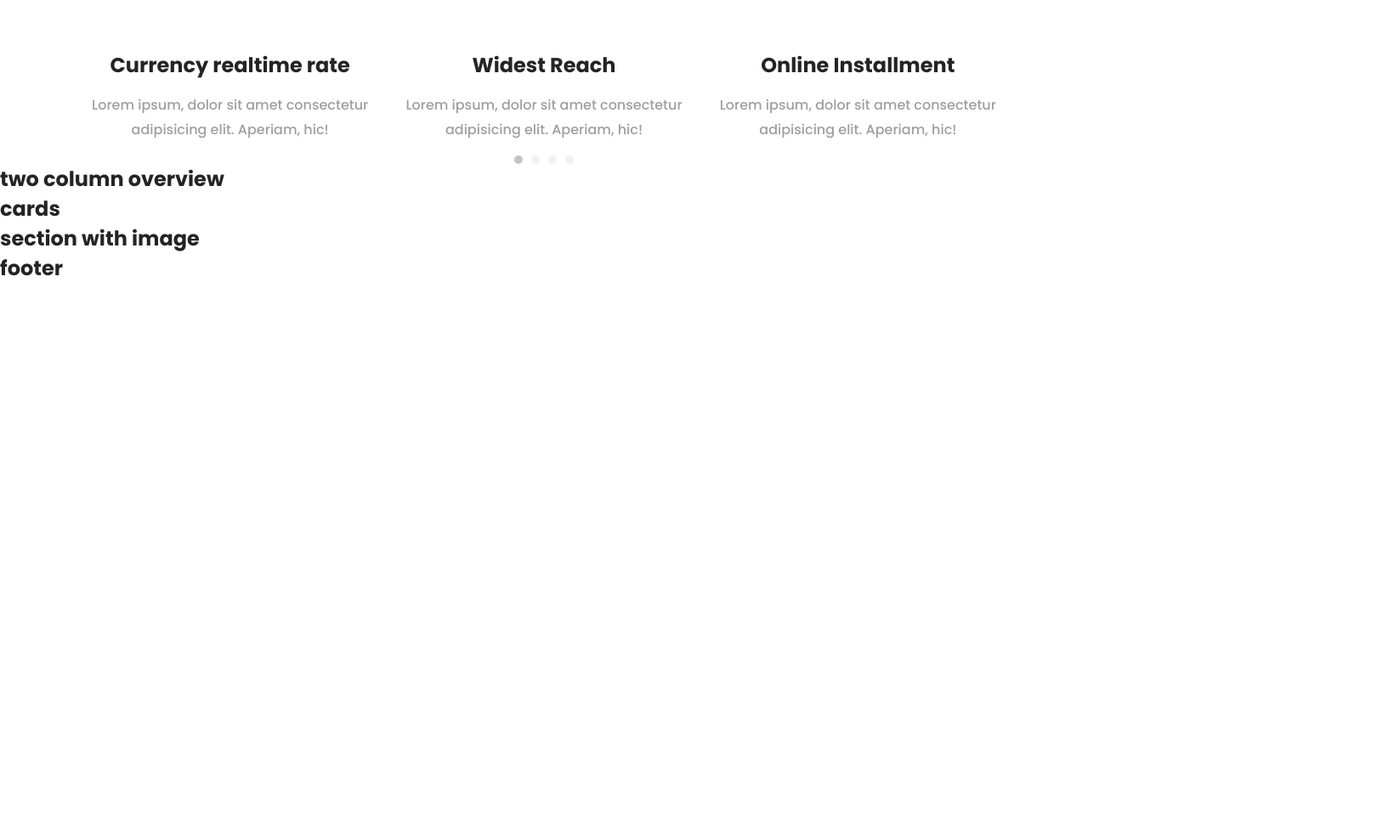
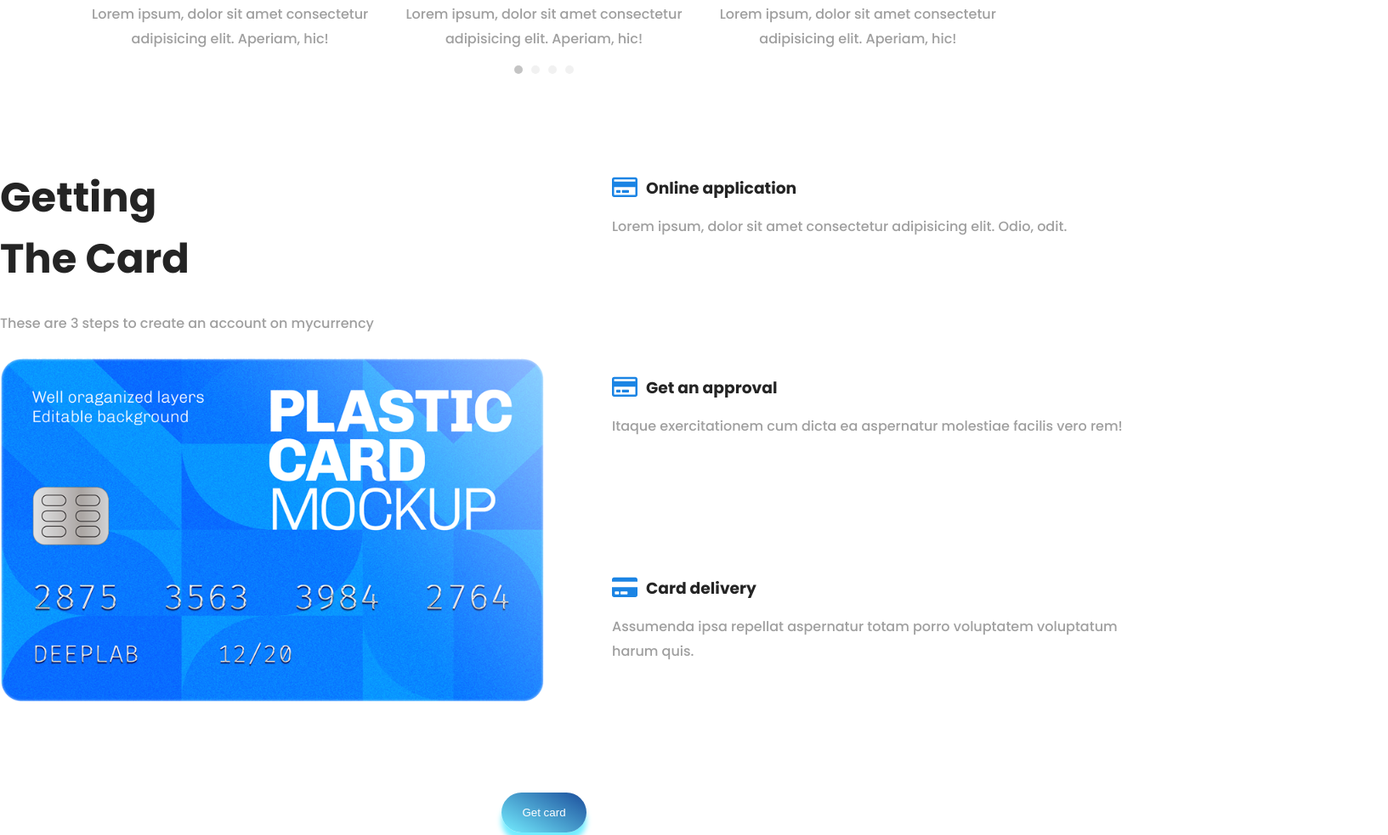
Before and after one commit to bartekbalt/cards-landing-page, a plain HTML site: page index.html in a window 1280 px wide. Shown: the part 1643-2626 px from the top of the page at 85% size, 1633 px wide, since content can reach past the window. Before the commit the page ends 1976 px from the top, so only its background shows below. Drawn offline with Linux system fonts and the light colour scheme.

Commit message:
columns sorted

```diff
--- a/index.html
+++ b/index.html
@@ -119,8 +119,65 @@
             </div>
         </div>
     </section>
-    <section id="two-column-overview">
-        <h2>two column overview</h2>
+    <section class="block-margin" id="two-column-overview">
+        <div class="grid">
+            <div class="left-column">
+                <h2 class="big-header">Getting <br />The Card</h2>
+                <p class="blockpadding">These are 3 steps to create an account on mycurrency</p>
+                <img src="./assets/img/blue-card.png" alt="Blue card image" />
+            </div>
+            <div class="row">
+                <div class="headerwithicon">
+
+                    <div class="icon">
+                        <svg aria-hidden="true" focusable="false" data-prefix="far" data-icon="credit-card"
+                            class="svg-inline--fa fa-credit-card fa-w-18" role="img" xmlns="http://www.w3.org/2000/svg"
+                            viewBox="0 0 576 512">
+                            <path fill="currentColor"
+                                d="M527.9 32H48.1C21.5 32 0 53.5 0 80v352c0 26.5 21.5 48 48.1 48h479.8c26.6 0 48.1-21.5 48.1-48V80c0-26.5-21.5-48-48.1-48zM54.1 80h467.8c3.3 0 6 2.7 6 6v42H48.1V86c0-3.3 2.7-6 6-6zm467.8 352H54.1c-3.3 0-6-2.7-6-6V256h479.8v170c0 3.3-2.7 6-6 6zM192 332v40c0 6.6-5.4 12-12 12h-72c-6.6 0-12-5.4-12-12v-40c0-6.6 5.4-12 12-12h72c6.6 0 12 5.4 12 12zm192 0v40c0 6.6-5.4 12-12 12H236c-6.6 0-12-5.4-12-12v-40c0-6.6 5.4-12 12-12h136c6.6 0 12 5.4 12 12z">
+                            </path>
+                        </svg>
+                    </div>
+                    <h3>Online application</h3>
+                </div>
+                <p>Lorem ipsum, dolor sit amet consectetur adipisicing elit. Odio, odit.</p>
+            </div>
+            <div class="row">
+                <div class="headerwithicon">
+
+                    <div class="icon">
+                        <svg aria-hidden="true" focusable="false" data-prefix="far" data-icon="credit-card"
+                            class="svg-inline--fa fa-credit-card fa-w-18" role="img" xmlns="http://www.w3.org/2000/svg"
+                            viewBox="0 0 576 512">
+                            <path fill="currentColor"
+                                d="M527.9 32H48.1C21.5 32 0 53.5 0 80v352c0 26.5 21.5 48 48.1 48h479.8c26.6 0 48.1-21.5 48.1-48V80c0-26.5-21.5-48-48.1-48zM54.1 80h467.8c3.3 0 6 2.7 6 6v42H48.1V86c0-3.3 2.7-6 6-6zm467.8 352H54.1c-3.3 0-6-2.7-6-6V256h479.8v170c0 3.3-2.7 6-6 6zM192 332v40c0 6.6-5.4 12-12 12h-72c-6.6 0-12-5.4-12-12v-40c0-6.6 5.4-12 12-12h72c6.6 0 12 5.4 12 12zm192 0v40c0 6.6-5.4 12-12 12H236c-6.6 0-12-5.4-12-12v-40c0-6.6 5.4-12 12-12h136c6.6 0 12 5.4 12 12z">
+                            </path>
+                        </svg>
+                    </div>
+                    <h3>Get an approval</h3>
+                </div>
+                <p>Itaque exercitationem cum dicta ea aspernatur molestiae facilis vero rem!</p>
+            </div>
+            <div class="row">
+                <div class="headerwithicon">
+
+                    <div class="icon">
+                        <svg aria-hidden="true" focusable="false" data-prefix="fas" data-icon="credit-card"
+                            class="svg-inline--fa fa-credit-card fa-w-18" role="img" xmlns="http://www.w3.org/2000/svg"
+                            viewBox="0 0 576 512">
+                            <path fill="currentColor"
+                                d="M0 432c0 26.5 21.5 48 48 48h480c26.5 0 48-21.5 48-48V256H0v176zm192-68c0-6.6 5.4-12 12-12h136c6.6 0 12 5.4 12 12v40c0 6.6-5.4 12-12 12H204c-6.6 0-12-5.4-12-12v-40zm-128 0c0-6.6 5.4-12 12-12h72c6.6 0 12 5.4 12 12v40c0 6.6-5.4 12-12 12H76c-6.6 0-12-5.4-12-12v-40zM576 80v48H0V80c0-26.5 21.5-48 48-48h480c26.5 0 48 21.5 48 48z">
+                            </path>
+                        </svg>
+                    </div>
+                    <h3>Card delivery</h3>
+                </div>
+                <p>Assumenda ipsa repellat aspernatur totam porro voluptatem voluptatum harum quis.</p>
+            </div>
+        </div>
+        <div class="center-content">
+            <button class="btn-primary">Get card</button>
+        </div>
     </section>
     <section id="cards">
         <h2>cards</h2>
--- a/styles/main.css
+++ b/styles/main.css
@@ -19,6 +19,10 @@ h3,
 h4 {
   margin: 0;
   color: var(--font-header);
+}
+
+img {
+  max-width: 100%;
 }
 
 body {
@@ -173,3 +177,51 @@ button {
   border: 0;
   box-shadow: 0 10px 6px var(--color-primary);
 }
+
+.grid {
+  display: grid;
+  grid-template-columns: 50% 50%;
+  grid-template-rows: repeat(3, 1fr);
+  gap: 80px;
+  grid-template-areas:
+    "left heading1"
+    "left heading2"
+    "left heading3";
+}
+
+.left-column {
+  /* display: grid; */
+  height: 100%;
+  grid-area: left;
+  /* align-content: center; */
+}
+
+.block-margin {
+  margin: 120px 0px;
+}
+
+.big-header {
+  font-size: 3em;
+  margin-top: -10px;
+}
+
+.center-content {
+  display: grid;
+  place-items: center;
+  margin: 100px 0;
+}
+
+.icon {
+  height: 30px;
+  width: 30px;
+  color: #1b84e4;
+  margin-right: 10px;
+}
+
+.headerwithicon {
+  display: flex;
+}
+
+.blockpadding {
+  padding: 10px 0;
+}
```
